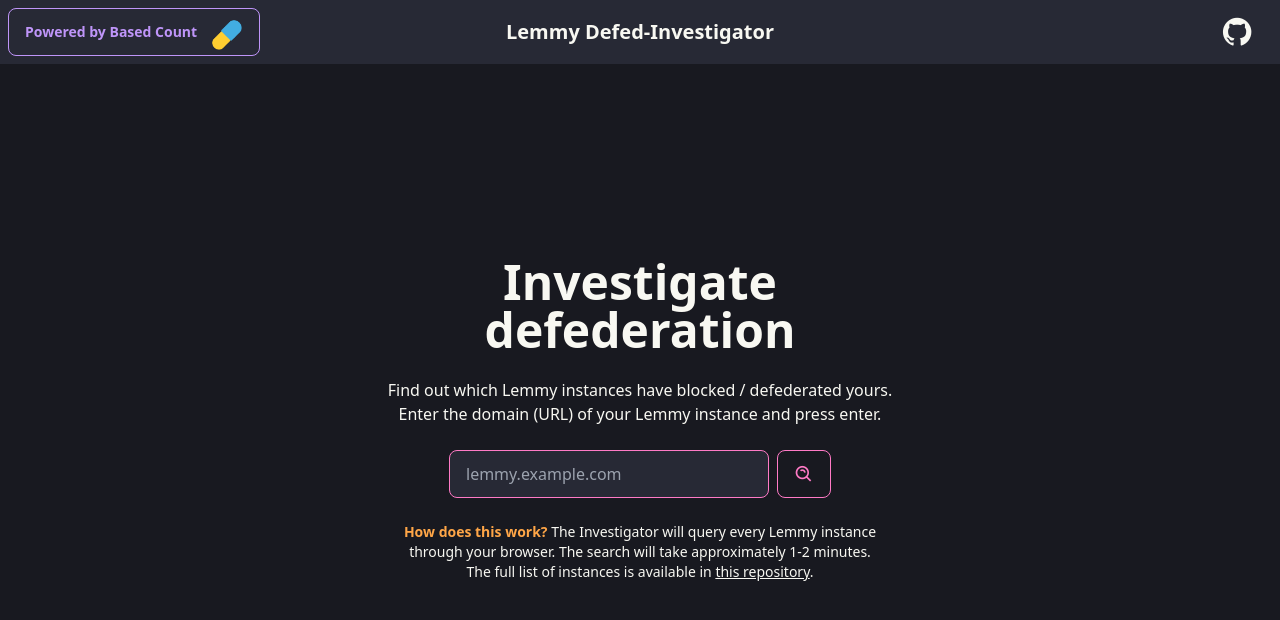
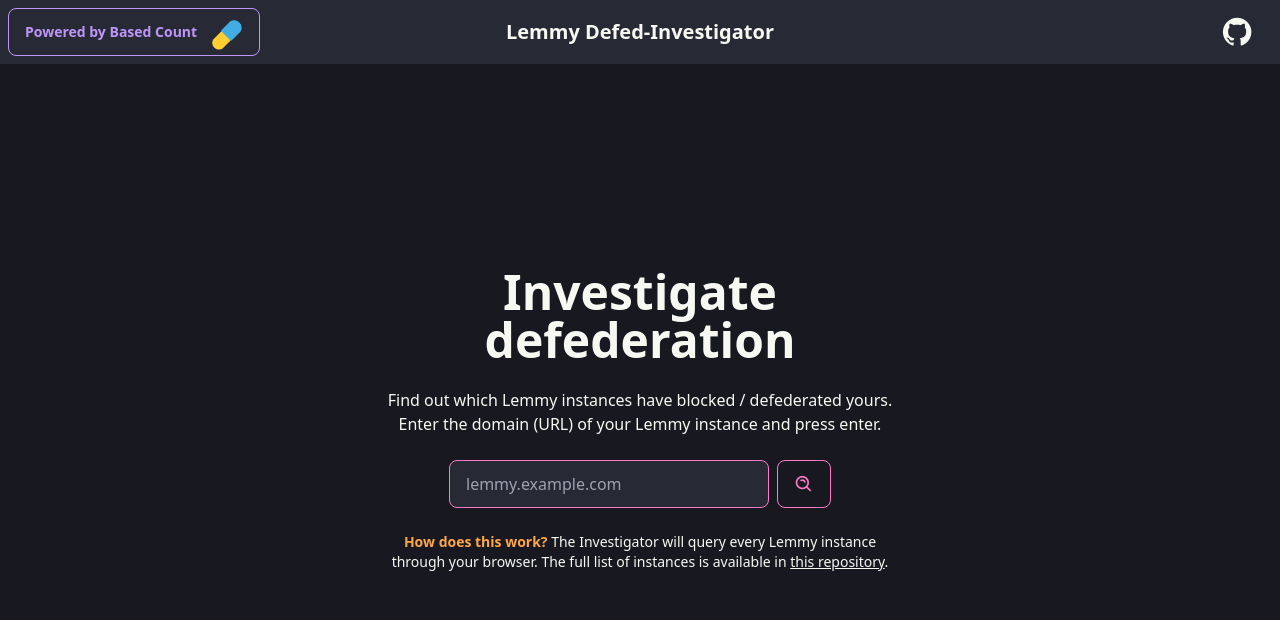
Before and after one commit to basedcount/defed-investigator, a SvelteKit app: page / in a window 1280 px wide. Shown: the top 620 px of the page. Built offline with nearby package versions, Linux system fonts and the light colour scheme.

Commit message:
Update homepage message

```diff
--- a/src/routes/+page.svelte
+++ b/src/routes/+page.svelte
@@ -41,9 +41,8 @@
 
         <div class="py-6 text-sm text-acc">
             <p>
-                <span class="font-bold text-accent-focus">How does this work?</span> The Investigator will query every Lemmy instance through your browser. The search will take approximately 1-2 minutes.
-            </p>
-            <p>
+                <span class="font-bold text-accent-focus">How does this work?</span> The Investigator will query every Lemmy instance through your browser.
+
                 The full list of instances is available in <a href="https://github.com/maltfield/awesome-lemmy-instances" class="link">this repository</a>.
             </p>
         </div>
```
